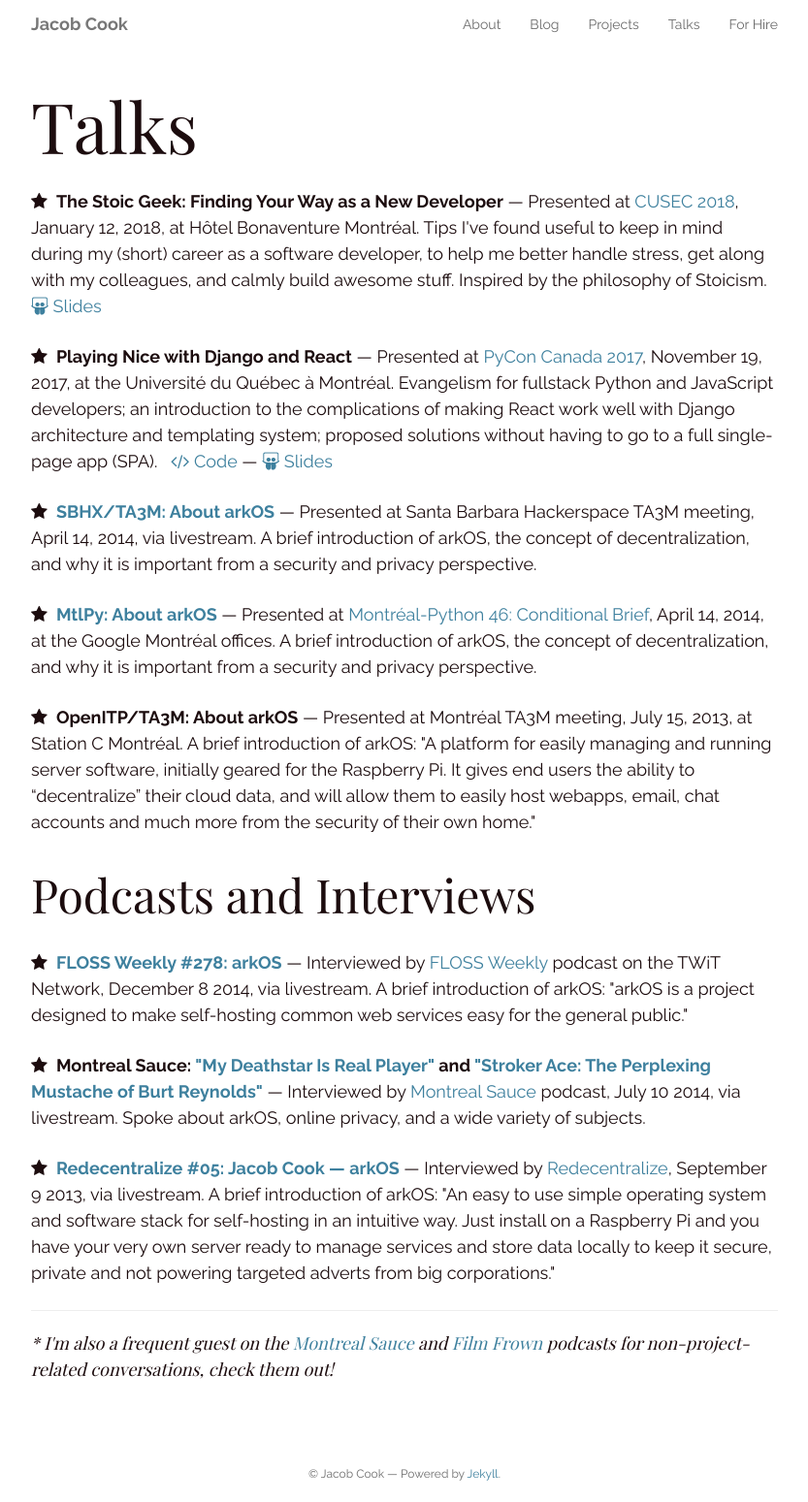
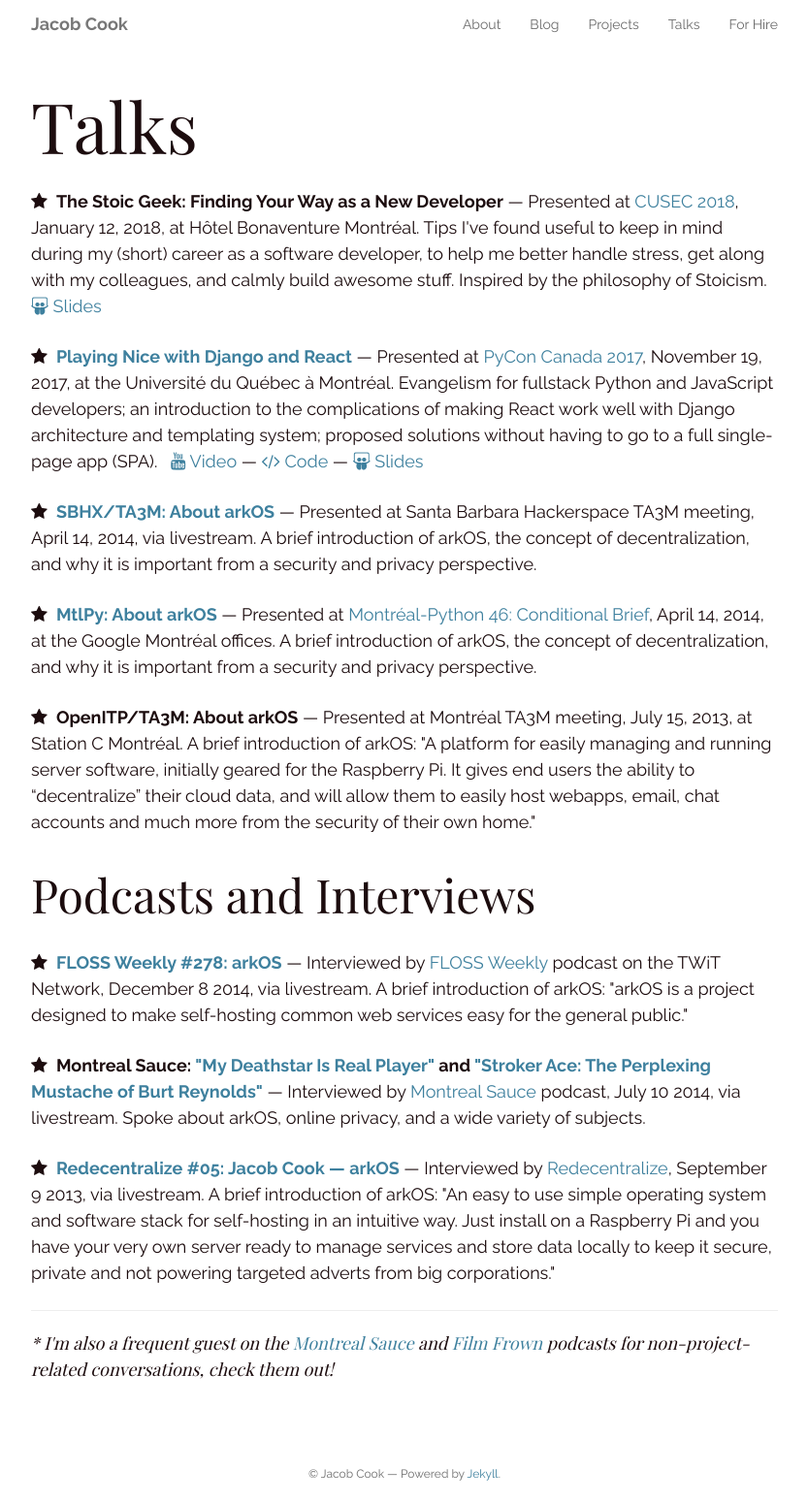
Before and after one commit to peakwinter/peakwinter.net, a Jekyll site: the page built from talks.html, in a window 1280 px wide. Shown: the whole page at 97% size, without its empty margins (223-1056 px from the left). Built offline with Jekyll 4.4.1, drawn with Linux system fonts in a browser that asks for light colours; nearby versions of some CDN libraries.

Commit message:
Add Django+React video

```diff
--- a/talks.html
+++ b/talks.html
@@ -11,9 +11,9 @@
       &nbsp; <a href="https://speakerdeck.com/peakwinter/the-stoic-geek-finding-your-way-as-a-new-developer"><i class="fa fa-slideshare"></i> Slides</a>
     </p>
     <p class="jc-talk">
-      <i class="fa fa-star"></i>&nbsp;&nbsp;<strong>Playing Nice with Django and React</strong>
+      <i class="fa fa-star"></i>&nbsp;&nbsp;<strong><a href="https://www.youtube.com/watch?v=WVyNU4xUlUg">Playing Nice with Django and React</a></strong>
       &mdash; Presented at <a href="https://2017.pycon.ca">PyCon Canada 2017</a>, November 19, 2017, at the Université du Québec à Montréal. Evangelism for fullstack Python and JavaScript developers; an introduction to the complications of making React work well with Django architecture and templating system; proposed solutions without having to go to a full single-page app (SPA).
-      &nbsp; <a href="https://github.com/peakwinter/django-react-talk"><i class="fa fa-code"></i> Code</a> &mdash; <a href="https://speakerdeck.com/peakwinter/playing-nice-with-django-and-react"><i class="fa fa-slideshare"></i> Slides</a>
+      &nbsp; <a href="https://www.youtube.com/watch?v=WVyNU4xUlUg"><i class="fa fa-youtube"></i> Video</a> &mdash; <a href="https://github.com/peakwinter/django-react-talk"><i class="fa fa-code"></i> Code</a> &mdash; <a href="https://speakerdeck.com/peakwinter/playing-nice-with-django-and-react"><i class="fa fa-slideshare"></i> Slides</a>
     </p>
     <p class="jc-talk">
       <i class="fa fa-star"></i>&nbsp;&nbsp;<strong><a href="https://www.youtube.com/watch?v=iYLOsi7e4hk">SBHX/TA3M: About arkOS</a></strong>
```
